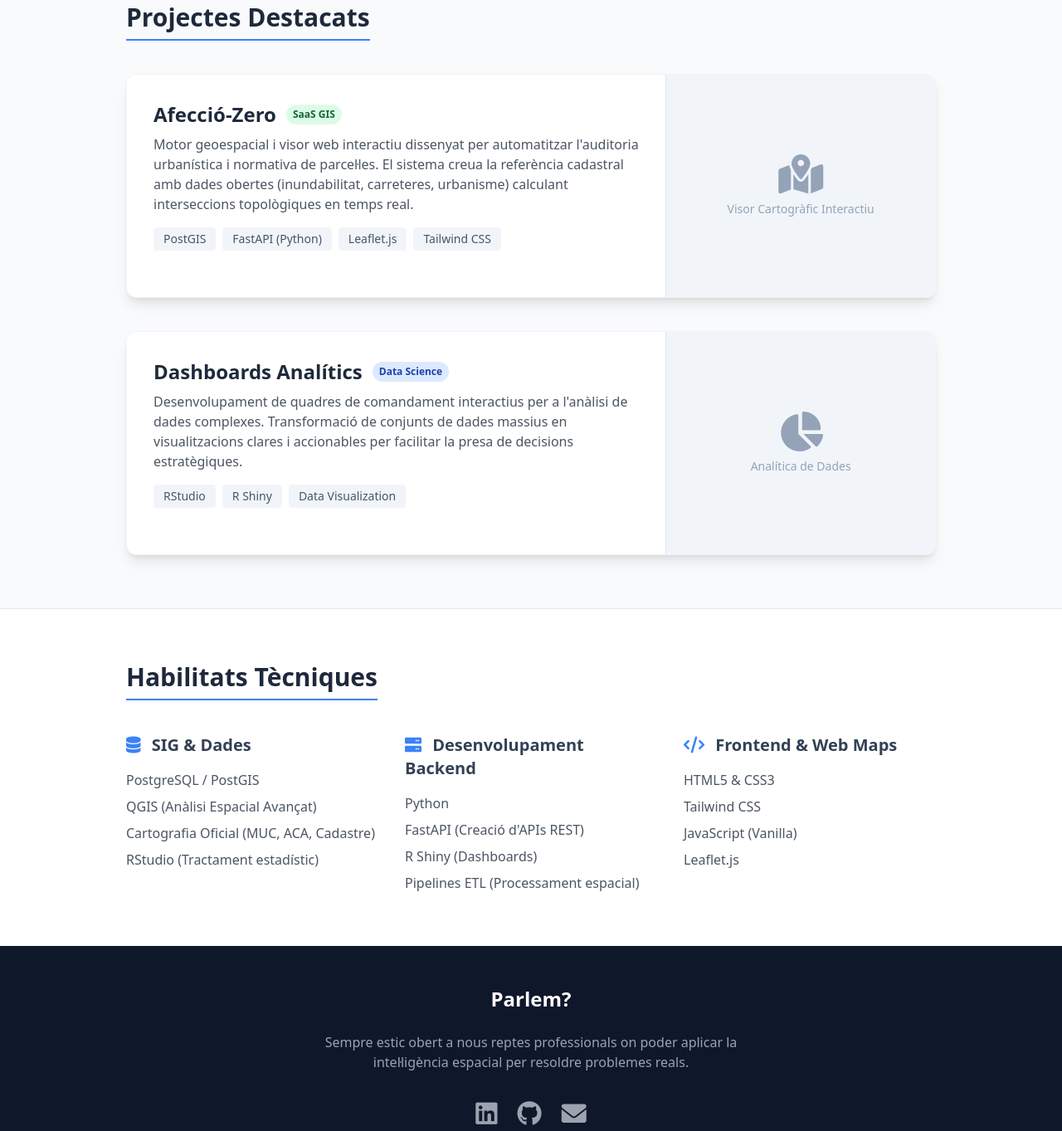
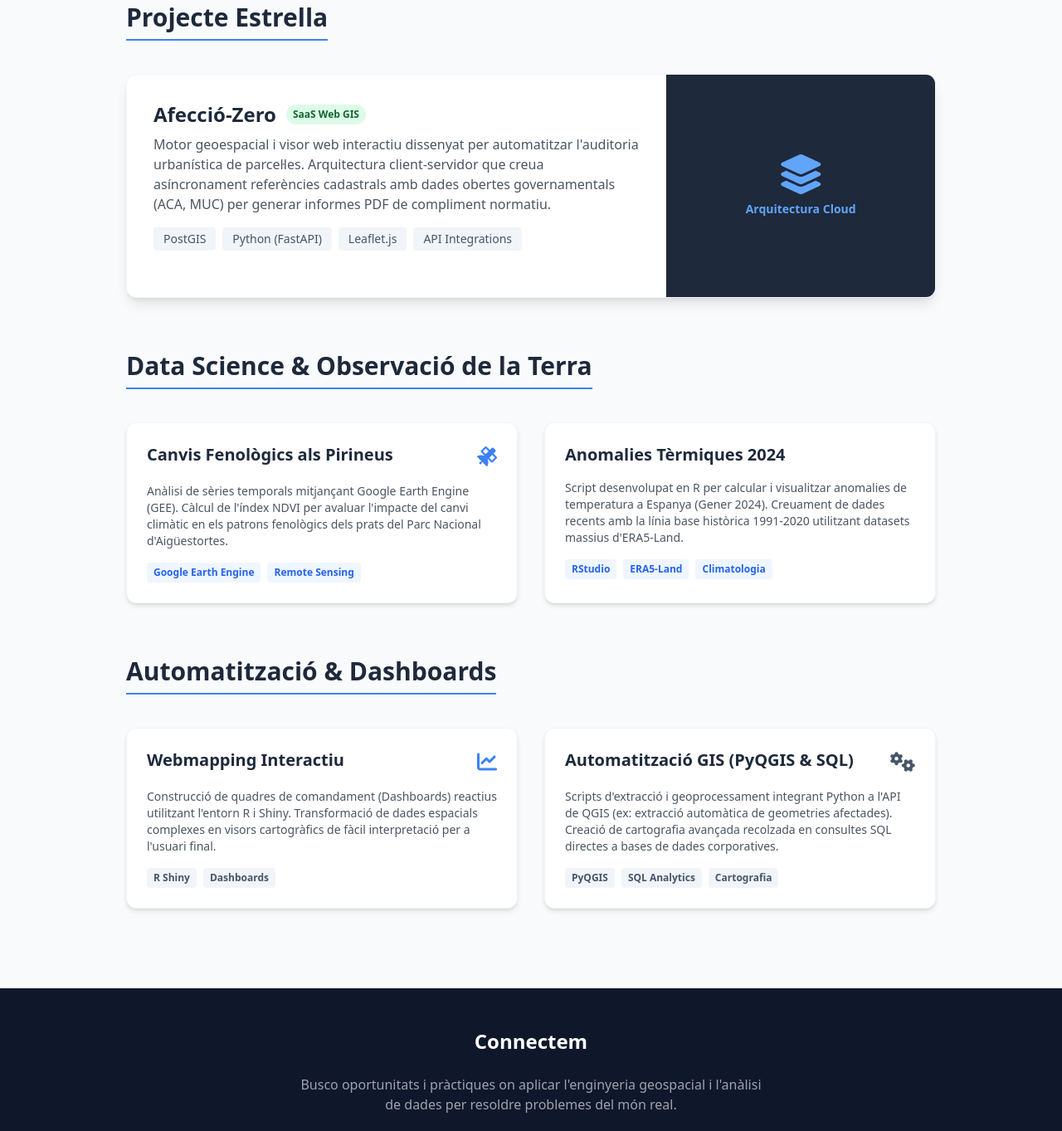
Before and after one commit to salasmiquel2001/miquelsalasgeo, a plain HTML site: page index.html in a window 1280 px wide. Shown: the part 519-1882 px from the top of the page at 83% size. Drawn offline with nearby package versions, Linux system fonts and the light colour scheme.

Commit message:
Update index.html

```diff
--- a/index.html
+++ b/index.html
@@ -3,20 +3,19 @@
 <head>
     <meta charset="UTF-8">
     <meta name="viewport" content="width=device-width, initial-scale=1.0">
-    <title>Miquel Salas Caseras | Portfoli GIS</title>
+    <title>Miquel Salas Caseras | Portfoli GIS & Earth Observation</title>
     <script src="https://cdn.tailwindcss.com"></script>
     <link href="https://cdnjs.cloudflare.com/ajax/libs/font-awesome/6.0.0/css/all.min.css" rel="stylesheet">
 </head>
 <body class="bg-gray-50 text-gray-800 font-sans antialiased">
 
-    <!-- HERO SECTION (La teva carta de presentació) -->
+    <!-- HERO SECTION -->
     <header class="bg-slate-900 text-white py-20">
         <div class="max-w-5xl mx-auto px-6 text-center">
             <h1 class="text-4xl md:text-6xl font-bold mb-4">Miquel Salas Caseras</h1>
-            <h2 class="text-xl md:text-2xl text-blue-400 font-semibold mb-6">Enginyer GIS & Desenvolupador Web Espacial</h2>
+            <h2 class="text-xl md:text-2xl text-blue-400 font-semibold mb-6">Enginyer GIS, Desenvolupador Espacial i Data Scientist</h2>
             <p class="text-lg text-gray-300 max-w-2xl mx-auto mb-8">
-                Automatitzant processos territorials i donant vida a les dades cartogràfiques.
-                Especialitzat en Location Intelligence, bases de dades espacials i visors interactius.
+                Automatitzant processos territorials i analitzant el medi ambient mitjançant codi. Especialitzat en Location Intelligence, Teledetecció (GEE) i desenvolupament Web GIS.
             </p>
             <div class="flex justify-center gap-4">
                 <a href="#contacte" class="bg-blue-600 hover:bg-blue-500 text-white font-bold py-3 px-6 rounded-lg transition">Contacta'm</a>
@@ -25,95 +24,101 @@
         </div>
     </header>
 
-    <!-- PROJECTES SECTION (El teu plat fort) -->
+    <!-- PROJECTES SECTION -->
     <section id="projectes" class="py-16 max-w-5xl mx-auto px-6">
-        <h3 class="text-3xl font-bold text-slate-800 border-b-2 border-blue-500 pb-2 mb-10 inline-block">Projectes Destacats</h3>
+        <h3 class="text-3xl font-bold text-slate-800 border-b-2 border-blue-500 pb-2 mb-10 inline-block">Projecte Estrella</h3>
 
-        <!-- Projecte 1: Afecció-Zero -->
-        <div class="bg-white rounded-xl shadow-lg overflow-hidden mb-10 border border-gray-100 flex flex-col md:flex-row">
+        <!-- 1. Afecció-Zero (El SaaS) -->
+        <div class="bg-white rounded-xl shadow-lg overflow-hidden mb-16 border border-gray-100 flex flex-col md:flex-row">
             <div class="p-8 md:w-2/3">
                 <div class="flex items-center gap-3 mb-2">
                     <h4 class="text-2xl font-bold text-slate-800">Afecció-Zero</h4>
-                    <span class="bg-green-100 text-green-800 text-xs px-2 py-1 rounded-full font-bold">SaaS GIS</span>
+                    <span class="bg-green-100 text-green-800 text-xs px-2 py-1 rounded-full font-bold">SaaS Web GIS</span>
                 </div>
                 <p class="text-gray-600 mb-4">
-                    Motor geoespacial i visor web interactiu dissenyat per automatitzar l'auditoria urbanística i normativa de parcel·les. El sistema creua la referència cadastral amb dades obertes (inundabilitat, carreteres, urbanisme) calculant interseccions topològiques en temps real.
+                    Motor geoespacial i visor web interactiu dissenyat per automatitzar l'auditoria urbanística de parcel·les. Arquitectura client-servidor que creua asíncronament referències cadastrals amb dades obertes governamentals (ACA, MUC) per generar informes PDF de compliment normatiu.
                 </p>
                 <div class="flex flex-wrap gap-2 mb-6">
                     <span class="bg-slate-100 text-slate-600 px-3 py-1 rounded text-sm font-medium">PostGIS</span>
-                    <span class="bg-slate-100 text-slate-600 px-3 py-1 rounded text-sm font-medium">FastAPI (Python)</span>
+                    <span class="bg-slate-100 text-slate-600 px-3 py-1 rounded text-sm font-medium">Python (FastAPI)</span>
                     <span class="bg-slate-100 text-slate-600 px-3 py-1 rounded text-sm font-medium">Leaflet.js</span>
-                    <span class="bg-slate-100 text-slate-600 px-3 py-1 rounded text-sm font-medium">Tailwind CSS</span>
+                    <span class="bg-slate-100 text-slate-600 px-3 py-1 rounded text-sm font-medium">API Integrations</span>
                 </div>
             </div>
-            <div class="bg-slate-100 md:w-1/3 flex items-center justify-center p-6 border-t md:border-t-0 md:border-l border-gray-200">
-                <!-- Aquí pots posar un enllaç a una imatge del teu projecte un cop la pengis -->
-                <div class="text-center text-slate-400">
-                    <i class="fa-solid fa-map-location-dot text-5xl mb-2"></i>
-                    <p class="text-sm">Visor Cartogràfic Interactiu</p>
+            <div class="bg-slate-800 md:w-1/3 flex items-center justify-center p-6 border-t md:border-t-0 md:border-l border-gray-200">
+                <div class="text-center text-blue-400">
+                    <i class="fa-solid fa-layer-group text-5xl mb-2"></i>
+                    <p class="text-sm font-semibold">Arquitectura Cloud</p>
                 </div>
             </div>
         </div>
 
-        <!-- Projecte 2: RStudio & Shiny -->
-        <div class="bg-white rounded-xl shadow-lg overflow-hidden border border-gray-100 flex flex-col md:flex-row">
-            <div class="p-8 md:w-2/3">
-                <div class="flex items-center gap-3 mb-2">
-                    <h4 class="text-2xl font-bold text-slate-800">Dashboards Analítics</h4>
-                    <span class="bg-blue-100 text-blue-800 text-xs px-2 py-1 rounded-full font-bold">Data Science</span>
+        <h3 class="text-3xl font-bold text-slate-800 border-b-2 border-blue-500 pb-2 mb-10 inline-block">Data Science & Observació de la Terra</h3>
+
+        <div class="grid grid-cols-1 md:grid-cols-2 gap-8 mb-16">
+            <!-- 2. GEE NDVI -->
+            <div class="bg-white rounded-xl shadow-md p-6 border border-gray-100 hover:shadow-lg transition">
+                <div class="flex justify-between items-start mb-4">
+                    <h4 class="text-xl font-bold text-slate-800">Canvis Fenològics als Pirineus</h4>
+                    <i class="fa-solid fa-satellite text-2xl text-blue-500"></i>
                 </div>
-                <p class="text-gray-600 mb-4">
-                    Desenvolupament de quadres de comandament interactius per a l'anàlisi de dades complexes. Transformació de conjunts de dades massius en visualitzacions clares i accionables per facilitar la presa de decisions estratègiques.
+                <p class="text-gray-600 mb-4 text-sm">
+                    Anàlisi de sèries temporals mitjançant Google Earth Engine (GEE). Càlcul de l'índex NDVI per avaluar l'impacte del canvi climàtic en els patrons fenològics dels prats del Parc Nacional d'Aigüestortes.
                 </p>
-                <div class="flex flex-wrap gap-2 mb-6">
-                    <span class="bg-slate-100 text-slate-600 px-3 py-1 rounded text-sm font-medium">RStudio</span>
-                    <span class="bg-slate-100 text-slate-600 px-3 py-1 rounded text-sm font-medium">R Shiny</span>
-                    <span class="bg-slate-100 text-slate-600 px-3 py-1 rounded text-sm font-medium">Data Visualization</span>
+                <div class="flex flex-wrap gap-2 mt-auto">
+                    <span class="bg-blue-50 text-blue-600 px-2 py-1 rounded text-xs font-bold">Google Earth Engine</span>
+                    <span class="bg-blue-50 text-blue-600 px-2 py-1 rounded text-xs font-bold">Remote Sensing</span>
                 </div>
             </div>
-            <div class="bg-slate-100 md:w-1/3 flex items-center justify-center p-6 border-t md:border-t-0 md:border-l border-gray-200">
-                <div class="text-center text-slate-400">
-                    <i class="fa-solid fa-chart-pie text-5xl mb-2"></i>
-                    <p class="text-sm">Analítica de Dades</p>
+
+            <!-- 3. Anomalies Tèrmiques -->
+            <div class="bg-white rounded-xl shadow-md p-6 border border-gray-100 hover:shadow-lg transition">
+                <div class="flex justify-between items-start mb-4">
+                    <h4 class="text-xl font-bold text-slate-800">Anomalies Tèrmiques 2024</h4>
+                    <i class="fa-solid fa-temperature-arrow-up text-2xl text-red-500"></i>
+                </div>
+                <p class="text-gray-600 mb-4 text-sm">
+                    Script desenvolupat en R per calcular i visualitzar anomalies de temperatura a Espanya (Gener 2024). Creuament de dades recents amb la línia base històrica 1991-2020 utilitzant datasets massius d'ERA5-Land.
+                </p>
+                <div class="flex flex-wrap gap-2 mt-auto">
+                    <span class="bg-blue-50 text-blue-600 px-2 py-1 rounded text-xs font-bold">RStudio</span>
+                    <span class="bg-blue-50 text-blue-600 px-2 py-1 rounded text-xs font-bold">ERA5-Land</span>
+                    <span class="bg-blue-50 text-blue-600 px-2 py-1 rounded text-xs font-bold">Climatologia</span>
                 </div>
             </div>
         </div>
-    </section>
 
-    <!-- SKILLS SECTION -->
-    <section class="bg-white py-16 border-t border-gray-200">
-        <div class="max-w-5xl mx-auto px-6">
-            <h3 class="text-3xl font-bold text-slate-800 border-b-2 border-blue-500 pb-2 mb-10 inline-block">Habilitats Tècniques</h3>
-            <div class="grid grid-cols-1 md:grid-cols-3 gap-8">
-                <!-- Bloc 1 -->
-                <div>
-                    <h4 class="text-xl font-bold text-slate-700 mb-4"><i class="fa-solid fa-database text-blue-500 mr-2"></i> SIG & Dades</h4>
-                    <ul class="space-y-2 text-gray-600">
-                        <li>PostgreSQL / PostGIS</li>
-                        <li>QGIS (Anàlisi Espacial Avançat)</li>
-                        <li>Cartografia Oficial (MUC, ACA, Cadastre)</li>
-                        <li>RStudio (Tractament estadístic)</li>
-                    </ul>
+        <h3 class="text-3xl font-bold text-slate-800 border-b-2 border-blue-500 pb-2 mb-10 inline-block">Automatització & Dashboards</h3>
+
+        <div class="grid grid-cols-1 md:grid-cols-2 gap-8 mb-8">
+            <!-- 4. Shiny Webmapping -->
+            <div class="bg-white rounded-xl shadow-md p-6 border border-gray-100 hover:shadow-lg transition">
+                <div class="flex justify-between items-start mb-4">
+                    <h4 class="text-xl font-bold text-slate-800">Webmapping Interactiu</h4>
+                    <i class="fa-solid fa-chart-line text-2xl text-blue-500"></i>
                 </div>
-                <!-- Bloc 2 -->
-                <div>
-                    <h4 class="text-xl font-bold text-slate-700 mb-4"><i class="fa-solid fa-server text-blue-500 mr-2"></i> Desenvolupament Backend</h4>
-                    <ul class="space-y-2 text-gray-600">
-                        <li>Python</li>
-                        <li>FastAPI (Creació d'APIs REST)</li>
-                        <li>R Shiny (Dashboards)</li>
-                        <li>Pipelines ETL (Processament espacial)</li>
-                    </ul>
+                <p class="text-gray-600 mb-4 text-sm">
+                    Construcció de quadres de comandament (Dashboards) reactius utilitzant l'entorn R i Shiny. Transformació de dades espacials complexes en visors cartogràfics de fàcil interpretació per a l'usuari final.
+                </p>
+                <div class="flex flex-wrap gap-2 mt-auto">
+                    <span class="bg-slate-100 text-slate-600 px-2 py-1 rounded text-xs font-bold">R Shiny</span>
+                    <span class="bg-slate-100 text-slate-600 px-2 py-1 rounded text-xs font-bold">Dashboards</span>
                 </div>
-                <!-- Bloc 3 -->
-                <div>
-                    <h4 class="text-xl font-bold text-slate-700 mb-4"><i class="fa-solid fa-code text-blue-500 mr-2"></i> Frontend & Web Maps</h4>
-                    <ul class="space-y-2 text-gray-600">
-                        <li>HTML5 & CSS3</li>
-                        <li>Tailwind CSS</li>
-                        <li>JavaScript (Vanilla)</li>
-                        <li>Leaflet.js</li>
-                    </ul>
+            </div>
+
+            <!-- 5. PyQGIS i SQL -->
+            <div class="bg-white rounded-xl shadow-md p-6 border border-gray-100 hover:shadow-lg transition">
+                <div class="flex justify-between items-start mb-4">
+                    <h4 class="text-xl font-bold text-slate-800">Automatització GIS (PyQGIS & SQL)</h4>
+                    <i class="fa-solid fa-gears text-2xl text-slate-600"></i>
+                </div>
+                <p class="text-gray-600 mb-4 text-sm">
+                    Scripts d'extracció i geoprocessament integrant Python a l'API de QGIS (ex: extracció automàtica de geometries afectades). Creació de cartografia avançada recolzada en consultes SQL directes a bases de dades corporatives.
+                </p>
+                <div class="flex flex-wrap gap-2 mt-auto">
+                    <span class="bg-slate-100 text-slate-600 px-2 py-1 rounded text-xs font-bold">PyQGIS</span>
+                    <span class="bg-slate-100 text-slate-600 px-2 py-1 rounded text-xs font-bold">SQL Analytics</span>
+                    <span class="bg-slate-100 text-slate-600 px-2 py-1 rounded text-xs font-bold">Cartografia</span>
                 </div>
             </div>
         </div>
@@ -122,14 +127,15 @@
     <!-- FOOTER / CONTACTE -->
     <footer id="contacte" class="bg-slate-900 text-white py-12">
         <div class="max-w-5xl mx-auto px-6 text-center">
-            <h3 class="text-2xl font-bold mb-6">Parlem?</h3>
-            <p class="text-gray-400 mb-8 max-w-xl mx-auto">Sempre estic obert a nous reptes professionals on poder aplicar la intel·ligència espacial per resoldre problemes reals.</p>
+            <h3 class="text-2xl font-bold mb-6">Connectem</h3>
+            <p class="text-gray-400 mb-8 max-w-xl mx-auto">Busco oportunitats i pràctiques on aplicar l'enginyeria geospacial i l'anàlisi de dades per resoldre problemes del món real.</p>
             <div class="flex justify-center gap-6 mb-8">
-                <a href="#" class="text-gray-400 hover:text-white text-3xl transition"><i class="fa-brands fa-linkedin"></i></a>
-                <a href="#" class="text-gray-400 hover:text-white text-3xl transition"><i class="fa-brands fa-github"></i></a>
-                <a href="mailto:elteucorreu@email.com" class="text-gray-400 hover:text-white text-3xl transition"><i class="fa-solid fa-envelope"></i></a>
+                <!-- SUBSTITUEIX ELS "#" PELS TEUS ENLLAÇOS REALS -->
+                <a href="#" class="text-gray-400 hover:text-white text-3xl transition" title="LinkedIn"><i class="fa-brands fa-linkedin"></i></a>
+                <a href="#" class="text-gray-400 hover:text-white text-3xl transition" title="GitHub"><i class="fa-brands fa-github"></i></a>
+                <a href="mailto:elteucorreu@email.com" class="text-gray-400 hover:text-white text-3xl transition" title="Email"><i class="fa-solid fa-envelope"></i></a>
             </div>
-            <p class="text-sm text-gray-500">© 2026 Miquel Salas Caseras. Creat amb passió i codi.</p>
+            <p class="text-sm text-gray-500">© 2026 Miquel Salas Caseras.</p>
         </div>
     </footer>
 
```
